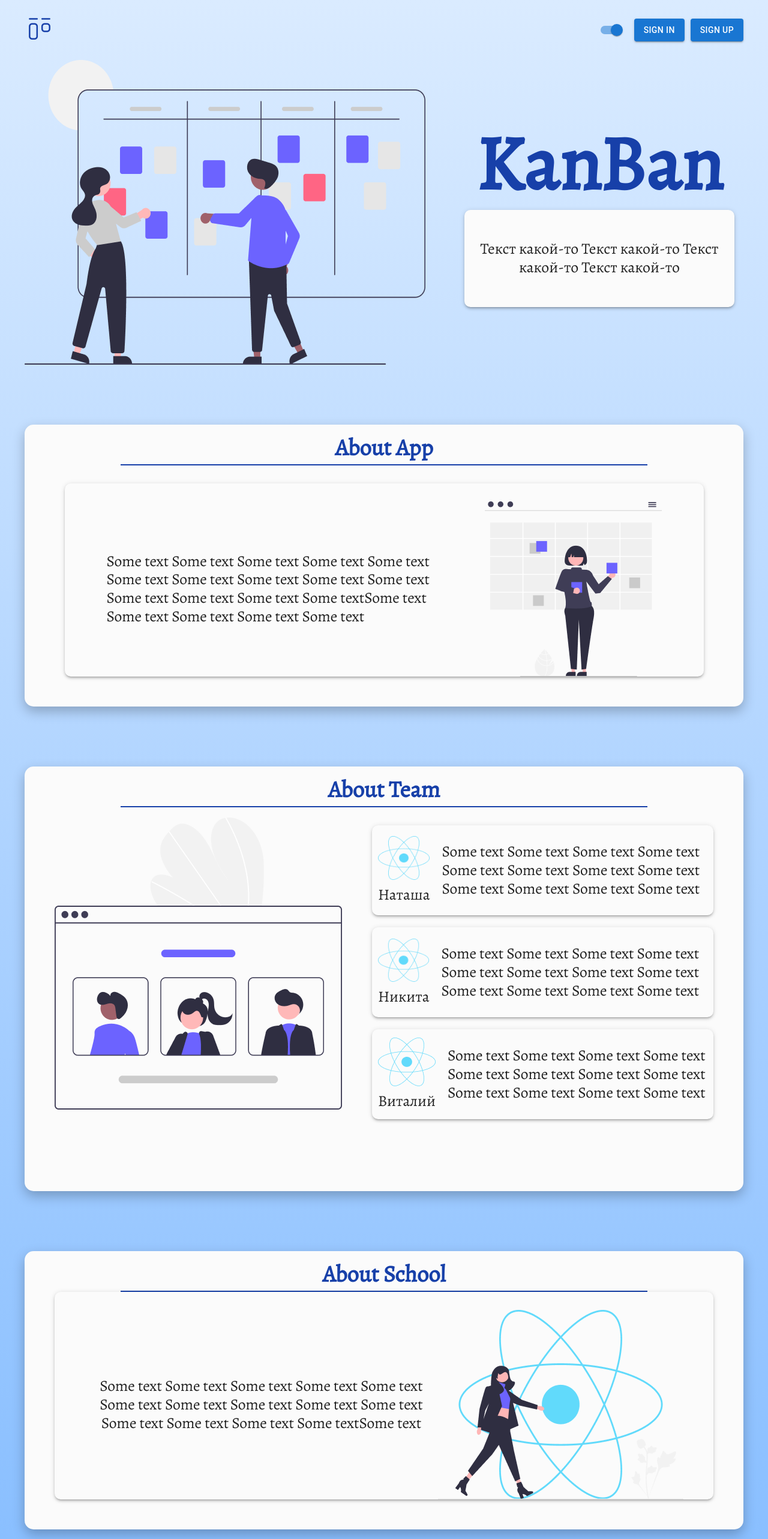
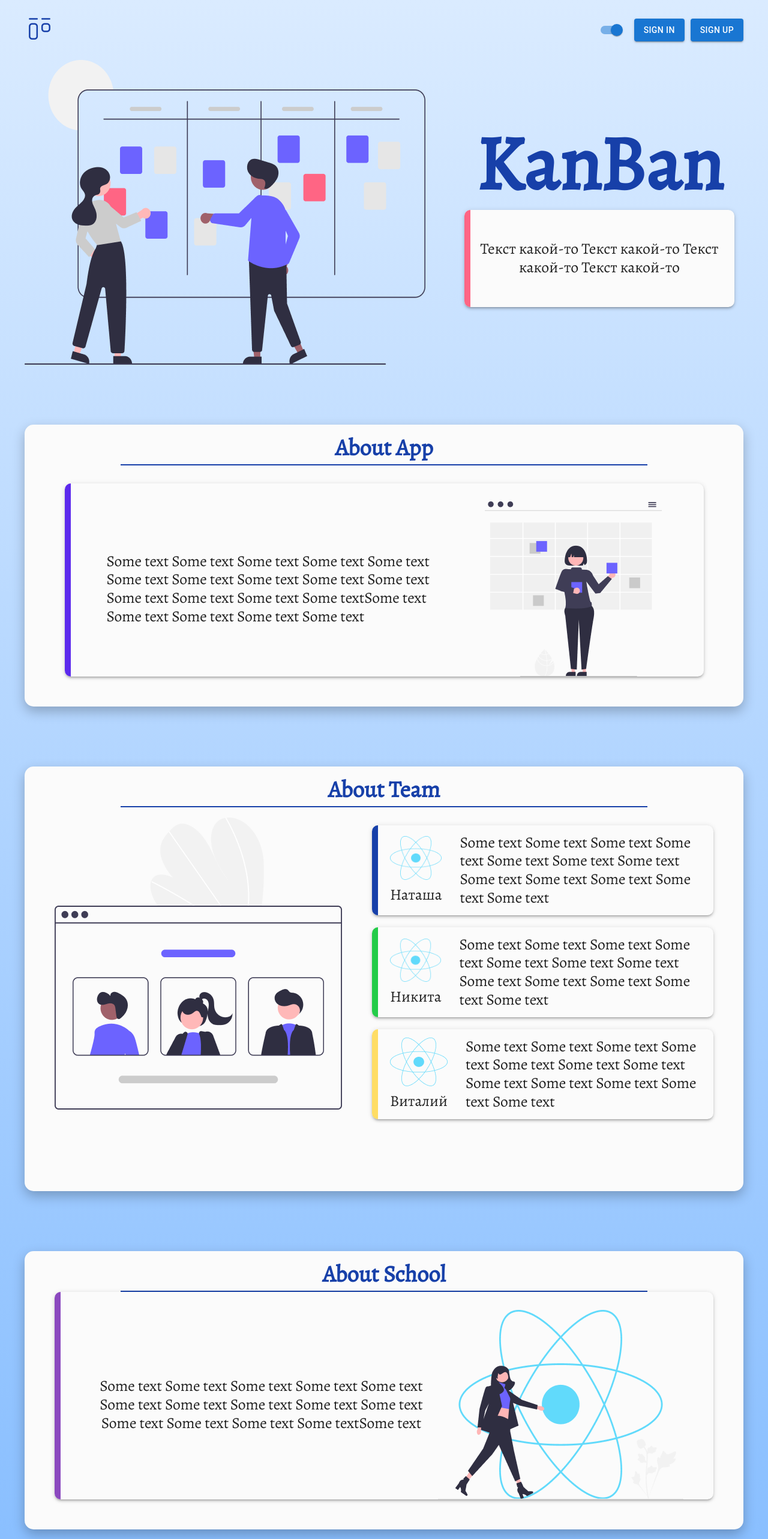
Before and after one commit to Verbena336/project-management-app, a React (Create React App) app in the folder project-management-app/: page / in a window 1280 px wide. Shown: the top 2566 px of the page at 60% size. Built offline with nearby package versions, Linux system fonts and the light colour scheme.

Commit message:
feat: add paper left-side div

```diff
--- a/project-management-app/src/pages/WelcomePage/components/AboutApp/index.module.scss
+++ b/project-management-app/src/pages/WelcomePage/components/AboutApp/index.module.scss
@@ -3,6 +3,7 @@
 }
 
 .paper {
+  position: relative;
   padding: 0 70px;
   padding-top: 30px;
   display: flex;
@@ -15,3 +16,13 @@
 .text {
   max-width: 580px;
 }
+
+.line {
+  border-radius: 10px 0 0 10px;
+  position: absolute;
+  top: 0;
+  left: 0;
+  width: 10px;
+  height: 100%;
+  background-color: #5C29ED;
+}
--- a/project-management-app/src/pages/WelcomePage/components/AboutApp/index.tsx
+++ b/project-management-app/src/pages/WelcomePage/components/AboutApp/index.tsx
@@ -4,7 +4,7 @@ import MainPaper from 'components/MainPaper';
 
 import styles from './index.module.scss';
 
-const { paper, content, text } = styles;
+const { paper, content, text, line } = styles;
 
 const AboutApp = () => (
   <section className="section">
@@ -13,6 +13,7 @@ const AboutApp = () => (
     <div className={content}>
       <MainPaper>
         <div className={paper}>
+          <div className={line}></div>
           <div className={text}>
             Some text Some text Some text Some text Some text Some text Some text Some text Some
             text Some text Some text Some text Some text Some textSome text Some text Some text Some
--- a/project-management-app/src/pages/WelcomePage/components/AboutSchool/index.module.scss
+++ b/project-management-app/src/pages/WelcomePage/components/AboutSchool/index.module.scss
@@ -3,6 +3,7 @@
 }
 
 .content {
+  position: relative;
   padding: 0 50px;
   padding-top: 30px;
   display: flex;
@@ -14,3 +15,13 @@
   padding: 10px;
   text-align: center;
 }
+
+.line {
+  border-radius: 10px 0 0 10px;
+  position: absolute;
+  top: 0;
+  left: 0;
+  width: 10px;
+  height: 100%;
+  background-color: #8B49BF;
+}
--- a/project-management-app/src/pages/WelcomePage/components/AboutSchool/index.tsx
+++ b/project-management-app/src/pages/WelcomePage/components/AboutSchool/index.tsx
@@ -4,7 +4,7 @@ import MainPaper from 'components/MainPaper';
 
 import styles from './index.module.scss';
 
-const { about, content, text } = styles;
+const { about, content, text, line } = styles;
 
 const AboutSchool = () => (
   <section className={`section ${about}`}>
@@ -12,6 +12,7 @@ const AboutSchool = () => (
     <div className="underline"></div>
     <MainPaper>
       <div className={content}>
+        <div className={line}></div>
         <div className={text}>
           Some text Some text Some text Some text Some text Some text Some text Some text Some text
           Some text Some text Some text Some text Some textSome text
--- a/project-management-app/src/pages/WelcomePage/components/AboutTeam/index.module.scss
+++ b/project-management-app/src/pages/WelcomePage/components/AboutTeam/index.module.scss
@@ -13,6 +13,7 @@
 }
 
 .participant {
+  position: relative;
   display: flex;
   justify-content: center;
   align-items: center;
@@ -20,7 +21,8 @@
 }
 
 .info {
-  padding-left: 10px;
+  padding-left: 30px;
+  padding-right: 10px;
   display: flex;
   flex-direction: column;
   justify-content: center;
@@ -32,3 +34,24 @@
 .definition {
   padding-left: 20px;
 }
+
+.line {
+  border-radius: 10px 0 0 10px;
+  position: absolute;
+  top: 0;
+  left: 0;
+  width: 10px;
+  height: 100%;
+}
+
+.blue {
+  background-color: #1740a9
+}
+
+.green {
+  background-color: #24cc49;
+}
+
+.yellow {
+  background-color: #ffdd65;
+}
--- a/project-management-app/src/pages/WelcomePage/components/AboutTeam/index.tsx
+++ b/project-management-app/src/pages/WelcomePage/components/AboutTeam/index.tsx
@@ -4,7 +4,8 @@ import MainPaper from 'components/MainPaper';
 
 import styles from './index.module.scss';
 
-const { info, content, participants, participant, img, definition } = styles;
+const { info, content, participants, participant, img, definition, line, blue, green, yellow } =
+  styles;
 
 const AboutTeam = () => (
   <section className="section">
@@ -15,6 +16,7 @@ const AboutTeam = () => (
       <div className={participants}>
         <MainPaper>
           <div className={participant}>
+            <div className={`${line} ${blue}`}></div>
             <div className={info}>
               <img src="./assets/images/participants.png" className={img} />
               <div>Наташа</div>
@@ -27,6 +29,7 @@ const AboutTeam = () => (
         </MainPaper>
         <MainPaper>
           <div className={participant}>
+            <div className={`${line} ${green}`}></div>
             <div className={info}>
               <img src="./assets/images/participants.png" className={img} />
               <div>Никита</div>
@@ -39,6 +42,7 @@ const AboutTeam = () => (
         </MainPaper>
         <MainPaper>
           <div className={participant}>
+            <div className={`${line} ${yellow}`}></div>
             <div className={info}>
               <img src="./assets/images/participants.png" className={img} />
               <div>Виталий</div>
--- a/project-management-app/src/pages/WelcomePage/components/HeroSection/index.module.scss
+++ b/project-management-app/src/pages/WelcomePage/components/HeroSection/index.module.scss
@@ -26,3 +26,17 @@
 .text {
   padding: 50px 15px;
 }
+
+.paper {
+  position: relative;
+}
+
+.line {
+  border-radius: 10px 0 0 10px;
+  position: absolute;
+  top: 0;
+  left: 0;
+  width: 10px;
+  height: 100%;
+  background-color: #FF6584;
+}
--- a/project-management-app/src/pages/WelcomePage/components/HeroSection/index.tsx
+++ b/project-management-app/src/pages/WelcomePage/components/HeroSection/index.tsx
@@ -4,7 +4,7 @@ import MainPaper from 'components/MainPaper';
 
 import styles from './index.module.scss';
 
-const { hero, img, content, title, text } = styles;
+const { hero, img, content, title, text, paper, line } = styles;
 
 const HeroSection = () => (
   <section className={hero}>
@@ -12,7 +12,10 @@ const HeroSection = () => (
     <div className={content}>
       <h1 className={title}>KanBan</h1>
       <MainPaper>
-        <div className={text}>Текст какой-то Текст какой-то Текст какой-то Текст какой-то</div>
+        <div className={paper}>
+          <div className={line}></div>
+          <div className={text}>Текст какой-то Текст какой-то Текст какой-то Текст какой-то</div>
+        </div>
       </MainPaper>
     </div>
   </section>
```
